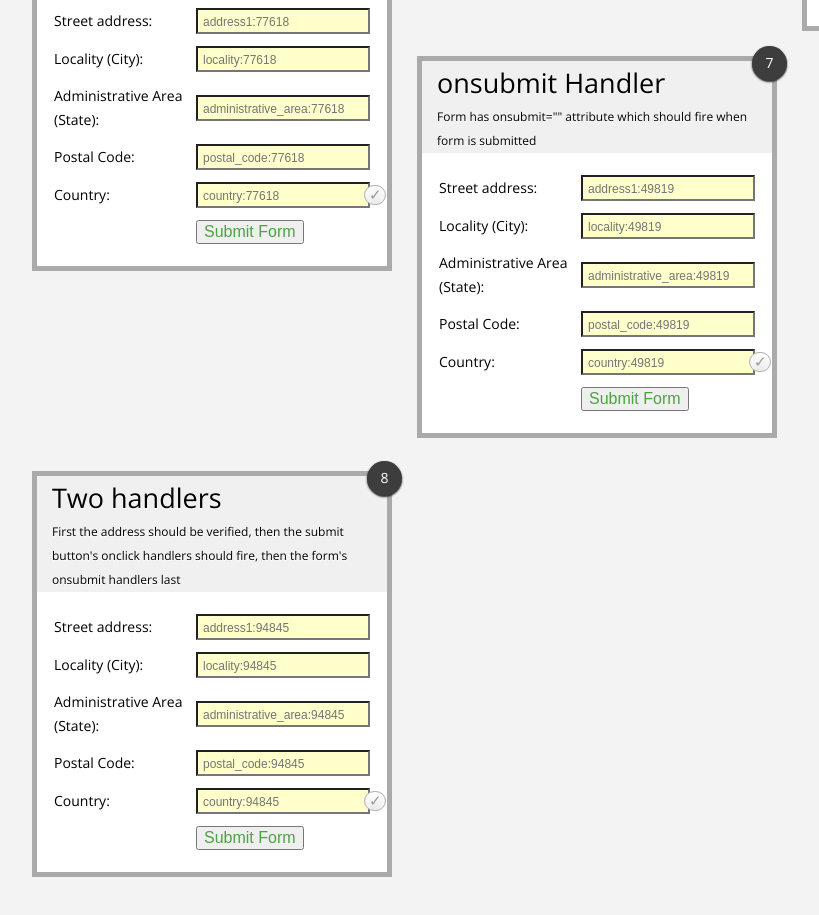
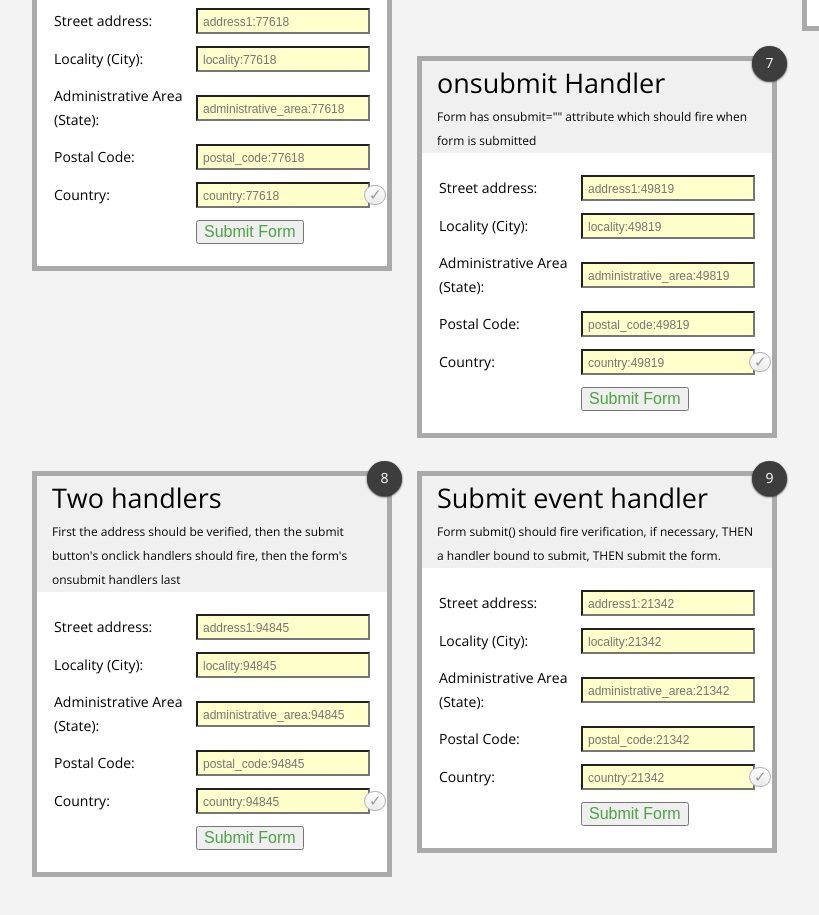
Before and after one commit to yankeyhotel/jquery.liveaddress, a website: page index.html in a window 1280 px wide. Shown: the part 1237-2152 px from the top of the page, without its empty margins (26-845 px from the left). Drawn offline with nearby package versions, Linux system fonts and the light colour scheme.

Commit message:
Added submit event handler example

```diff
--- a/index.html
+++ b/index.html
@@ -84,6 +84,12 @@
                 administrative_area: '#administrativearea10',
                 postal_code: '#postalcode10',
                 country: '#country10'
+            }, {
+                address1: '#street111',
+                locality: '#locality11',
+                administrative_area: '#administrativearea11',
+                postal_code: '#postalcode11',
+                country: '#country11'
             }],
             waitForStreet: true	// Hides autocomplete suggestions until a street is entered
         });
@@ -544,6 +550,40 @@
     </table>
 </form>
 
+<form id="submitEvent">
+    <header>
+        <h3>Submit event handler</h3>
+        <p>Form submit() should fire verification, if necessary, THEN a handler bound to submit, THEN submit the
+            form.</p>
+    </header>
+    <table>
+        <tr>
+            <td>Street address:</td>
+            <td><input type="text" id="street111"></td>
+        </tr>
+        <tr>
+            <td>Locality (City):</td>
+            <td><input type="text" id="locality11"></td>
+        </tr>
+        <tr>
+            <td>Administrative Area (State):</td>
+            <td><input type="text" id="administrativearea11"></td>
+        </tr>
+        <tr>
+            <td>Postal Code:</td>
+            <td><input type="text" id="postalcode11"></td>
+        </tr>
+        <tr>
+            <td>Country:</td>
+            <td><input type="text" id="country11"></td>
+        </tr>
+        <tr>
+            <td></td>
+            <td><input type="submit" value="Submit Form"></td>
+        </tr>
+    </table>
+</form>
+
 <hr class="clear">
 
 <script>
```
